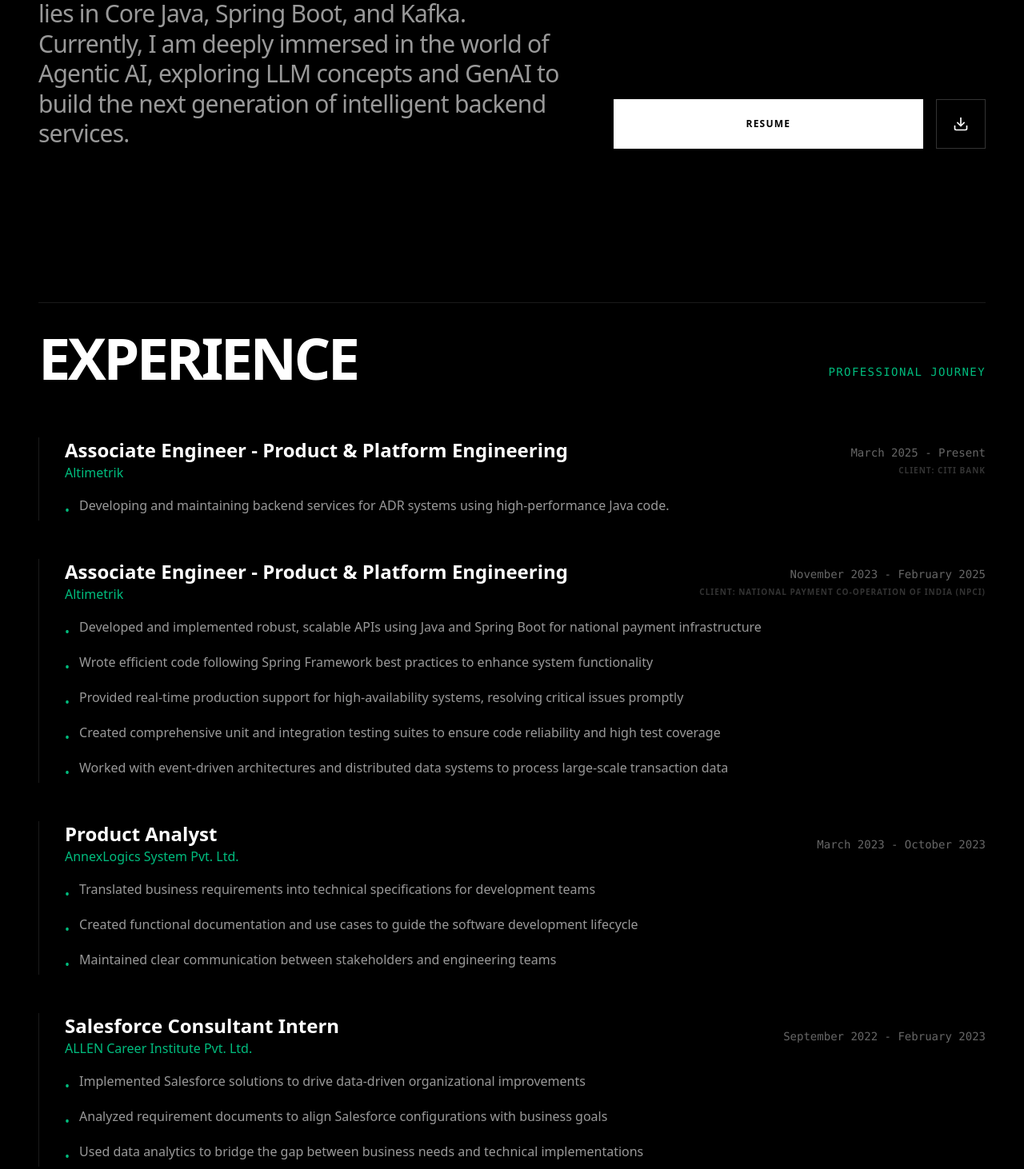
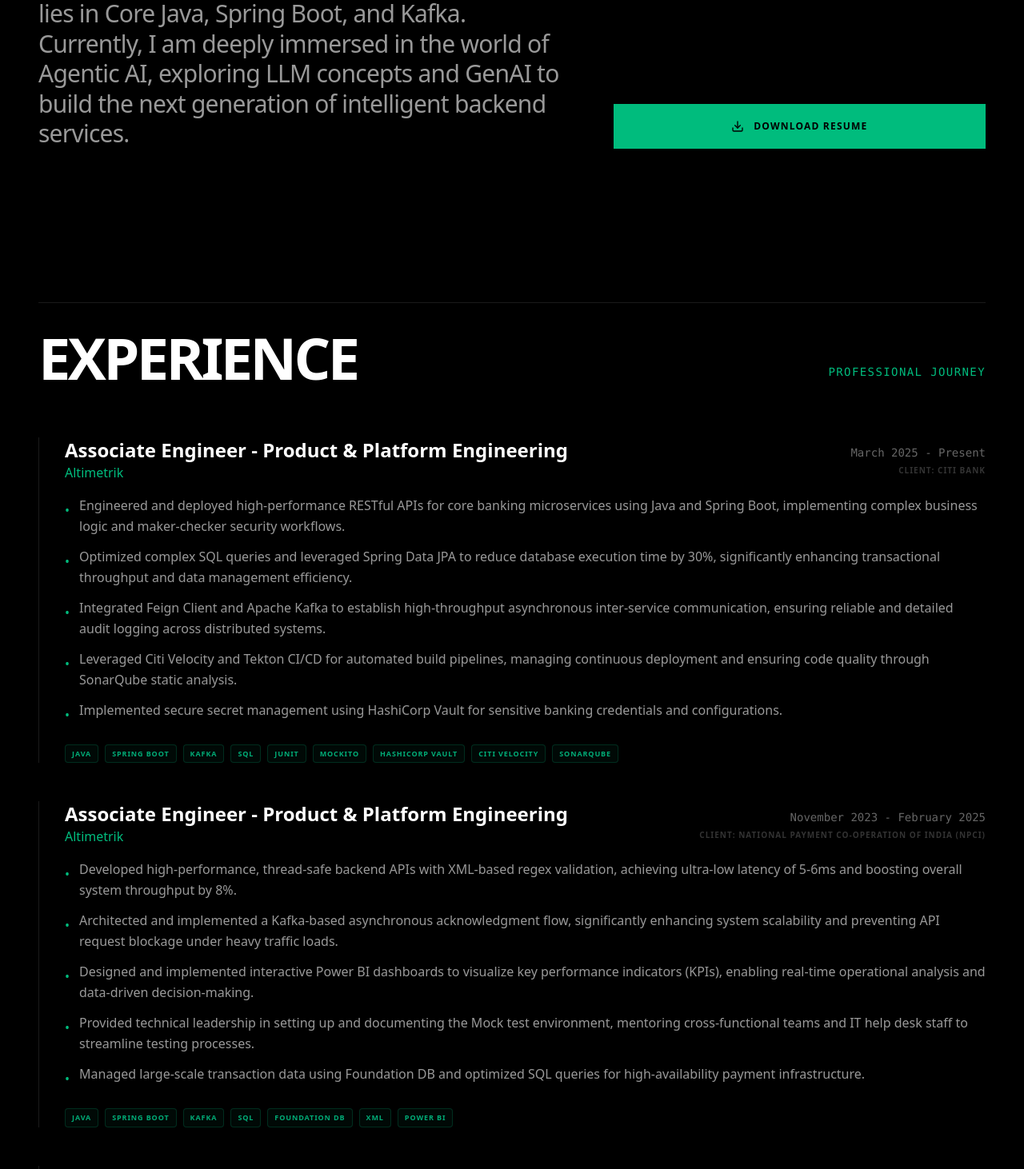
Before and after one commit to divyanshu29/Portfolio, a React (Vite) app: page / in a window 1280 px wide. Shown: the part 848-2310 px from the top of the page at 80% size. Built offline with nearby package versions, Linux system fonts and the light colour scheme.

Commit message:
Update portfolio: refined experience, skills, and UI improvements

```diff
--- a/metadata.json
+++ b/metadata.json
@@ -1,5 +1,5 @@
 {
   "name": "Divyanshu Sharma | Futuristic Portfolio",
-  "description": "A premium, futuristic portfolio for Divyanshu Sharma, a Senior Backend Engineer specializing in Java, AI, and scalable systems.",
+  "description": "A premium, futuristic portfolio for Divyanshu Sharma, featuring an AI Chatbot assistant for recruiters to learn about his experience, certifications, and skills.",
   "requestFramePermissions": []
 }
--- a/package.json
+++ b/package.json
@@ -11,7 +11,6 @@
     "lint": "tsc --noEmit"
   },
   "dependencies": {
-    "@google/genai": "^1.29.0",
     "clsx": "^2.1.1",
     "framer-motion": "^12.35.1",
     "lucide-react": "^0.546.0",
--- a/src/App.tsx
+++ b/src/App.tsx
@@ -222,18 +222,14 @@ export default function App() {
                   </div>
                   <div className="md:col-span-5 flex flex-col gap-6">
                     <div className="flex gap-4">
-                      <button
-                        className="flex-1 px-8 py-5 bg-white text-black font-black uppercase text-xs tracking-widest cursor-default"
-                      >
-                        Resume
-                      </button>
                       <a
                         href="https://drive.google.com/file/d/16zVILS706UNq3fRMQ3RNywgwvXxZitcT/view?usp=sharing"
                         target="_blank"
                         rel="noopener noreferrer"
-                        className="p-5 border border-white/20 hover:bg-white/5 transition-colors"
+                        className="flex-1 px-8 py-5 bg-emerald-500 text-black font-black uppercase text-xs tracking-widest hover:bg-white transition-all text-center flex items-center justify-center gap-3 group"
                       >
-                        <Download className="w-5 h-5" />
+                        <Download className="w-4 h-4 group-hover:scale-110 transition-transform" />
+                        Download Resume
                       </a>
                     </div>
                   </div>
@@ -266,7 +262,7 @@ export default function App() {
                         )}
                       </div>
                     </div>
-                    <ul className="space-y-3">
+                    <ul className="space-y-3 mb-6">
                       {exp.bullets.map((bullet, bIdx) => (
                         <li key={bIdx} className="text-white/60 leading-relaxed flex gap-3">
                           <span className="text-emerald-500 mt-1.5">•</span>
@@ -274,6 +270,15 @@ export default function App() {
                         </li>
                       ))}
                     </ul>
+                    {exp.stack && (
+                      <div className="flex flex-wrap gap-2">
+                        {exp.stack.map(tech => (
+                          <span key={tech} className="text-[9px] font-bold uppercase tracking-widest text-emerald-400/80 bg-emerald-500/5 border border-emerald-500/20 px-2 py-1 rounded-sm">
+                            {tech}
+                          </span>
+                        ))}
+                      </div>
+                    )}
                   </motion.div>
                 ))}
               </div>
--- a/src/constants.ts
+++ b/src/constants.ts
@@ -17,7 +17,14 @@ export const RESUME_DATA = {
       "dates": "March 2025 - Present",
       "location": "India",
       "client": "Citi Bank",
-      "bullets": ["Developing and maintaining backend services for ADR systems using high-performance Java code."]
+      "bullets": [
+        "Engineered and deployed high-performance RESTful APIs for core banking microservices using Java and Spring Boot, implementing complex business logic and maker-checker security workflows.",
+        "Optimized complex SQL queries and leveraged Spring Data JPA to reduce database execution time by 30%, significantly enhancing transactional throughput and data management efficiency.",
+        "Integrated Feign Client and Apache Kafka to establish high-throughput asynchronous inter-service communication, ensuring reliable and detailed audit logging across distributed systems.",
+        "Leveraged Citi Velocity and Tekton CI/CD for automated build pipelines, managing continuous deployment and ensuring code quality through SonarQube static analysis.",
+        "Implemented secure secret management using HashiCorp Vault for sensitive banking credentials and configurations."
+      ],
+      "stack": ["Java", "Spring Boot", "Kafka", "SQL", "JUnit", "Mockito", "HashiCorp Vault", "Citi Velocity", "SonarQube"]
     },
     {
       "company": "Altimetrik",
@@ -26,12 +33,13 @@ export const RESUME_DATA = {
       "location": "Chennai, Tamil Nadu, India",
       "client": "National Payment Co-operation of India (NPCI)",
       "bullets": [
-        "Developed and implemented robust, scalable APIs using Java and Spring Boot for national payment infrastructure",
-        "Wrote efficient code following Spring Framework best practices to enhance system functionality",
-        "Provided real-time production support for high-availability systems, resolving critical issues promptly",
-        "Created comprehensive unit and integration testing suites to ensure code reliability and high test coverage",
-        "Worked with event-driven architectures and distributed data systems to process large-scale transaction data"
-      ]
+        "Developed high-performance, thread-safe backend APIs with XML-based regex validation, achieving ultra-low latency of 5-6ms and boosting overall system throughput by 8%.",
+        "Architected and implemented a Kafka-based asynchronous acknowledgment flow, significantly enhancing system scalability and preventing API request blockage under heavy traffic loads.",
+        "Designed and implemented interactive Power BI dashboards to visualize key performance indicators (KPIs), enabling real-time operational analysis and data-driven decision-making.",
+        "Provided technical leadership in setting up and documenting the Mock test environment, mentoring cross-functional teams and IT help desk staff to streamline testing processes.",
+        "Managed large-scale transaction data using Foundation DB and optimized SQL queries for high-availability payment infrastructure."
+      ],
+      "stack": ["Java", "Spring Boot", "Kafka", "SQL", "Foundation DB", "XML", "Power BI"]
     },
     {
       "company": "AnnexLogics System Pvt. Ltd.",
@@ -39,10 +47,12 @@ export const RESUME_DATA = {
       "dates": "March 2023 - October 2023",
       "location": "Jaipur, Rajasthan, India",
       "bullets": [
-        "Translated business requirements into technical specifications for development teams",
-        "Created functional documentation and use cases to guide the software development lifecycle",
-        "Maintained clear communication between stakeholders and engineering teams"
-      ]
+        "Analyzed large volumes of healthcare adverse event data from multiple channels, ensuring 100% regulatory compliance and improving reporting timeliness by 20%.",
+        "Streamlined case triaging processes using advanced data handling techniques within Salesforce Marketing Cloud (SFMC), reducing report backlog by 15%.",
+        "Utilized Datorama and Power BI for healthcare-related analytics, enhancing workflow efficiency and providing actionable business insights.",
+        "Managed project documentation and stakeholder communication using Notion and Jira to ensure seamless product delivery."
+      ],
+      "stack": ["Salesforce Marketing Cloud", "Datorama", "Power BI", "Notion", "Documentation"]
     },
     {
       "company": "ALLEN Career Institute Pvt. Ltd.",
@@ -50,10 +60,11 @@ export const RESUME_DATA = {
       "dates": "September 2022 - February 2023",
       "location": "Kota, Rajasthan, India",
       "bullets": [
-        "Implemented Salesforce solutions to drive data-driven organizational improvements",
-        "Analyzed requirement documents to align Salesforce configurations with business goals",
-        "Used data analytics to bridge the gap between business needs and technical implementations"
-      ]
+        "Implemented Salesforce solutions to drive data-driven organizational improvements and aligned configurations with business goals.",
+        "Analyzed requirement documents to bridge the gap between business needs and technical implementations.",
+        "Assisted in data migration and cleansing activities to maintain CRM data integrity."
+      ],
+      "stack": ["Salesforce", "Data Analytics", "CRM"]
     },
     {
       "company": "Axestrack Software Solutions Pvt. Ltd",
@@ -61,17 +72,19 @@ export const RESUME_DATA = {
       "dates": "December 2021 - March 2022",
       "location": "Jaipur, Rajasthan, India",
       "bullets": [
-        "Tracked and maintained data-driven decision-making tasks for product development",
-        "Researched market products to identify areas for technical and functional improvement",
-        "Provided strategic recommendations based on product data insights"
-      ]
+        "Tracked and maintained data-driven decision-making tasks for product development and researched market trends.",
+        "Identified areas for technical and functional improvement through competitive product analysis.",
+        "Provided strategic recommendations based on product data insights to the engineering team."
+      ],
+      "stack": ["Product Analysis", "Market Research", "Data Insights"]
     }
   ],
   "skills": {
-    "Backend Development": ["Java (Core & Advanced)", "Spring Boot", "Spring Framework", "Microservices", "REST APIs"],
-    "AI & Data": ["Agentic AI (Learning)", "LLM & GenAI Concepts", "Kafka", "Snowflake (Workshops)", "SQL"],
-    "Salesforce": ["Salesforce Datorama", "Salesforce Marketing Cloud", "Datorama Admin"],
-    "Tools": ["Git", "Docker", "Jira"]
+    "Backend Development": ["Java (Core & Advanced)", "Spring Boot", "Spring Framework", "Microservices", "REST APIs", "JUnit", "Mockito"],
+    "Messaging & Data": ["Apache Kafka", "SQL", "Foundation DB", "Spring Data JPA", "XML", "HashiCorp Vault"],
+    "AI & Cloud": ["Agentic AI (Learning)", "LLM & GenAI Concepts", "Snowflake", "Citi Velocity", "Tekton", "SonarQube"],
+    "Salesforce & Analytics": ["Salesforce Marketing Cloud", "Salesforce Datorama", "Power BI", "Datorama Admin"],
+    "Tools & Workflow": ["Git", "Docker", "Jira", "Notion", "Postman"]
   },
   "certifications": [
     { "name": "Oracle Certified Java Programmer", "url": "https://www.linkedin.com/in/divyanshu-29/details/certifications/" },
--- a/vite.config.ts
+++ b/vite.config.ts
@@ -2,17 +2,13 @@ import tailwindcss from '@tailwindcss/vite';
 import react from '@vitejs/plugin-react';
 import path from 'path';
 import { fileURLToPath } from 'url';
-import { defineConfig, loadEnv } from 'vite';
+import { defineConfig } from 'vite';
 
 const __dirname = path.dirname(fileURLToPath(import.meta.url));
 
 export default defineConfig(({ mode }) => {
-  const env = loadEnv(mode, '.', '');
   return {
     plugins: [react(), tailwindcss()],
-    define: {
-      'process.env.GEMINI_API_KEY': JSON.stringify(env.GEMINI_API_KEY),
-    },
     resolve: {
       alias: {
         '@': path.resolve(__dirname, './src'),
```
